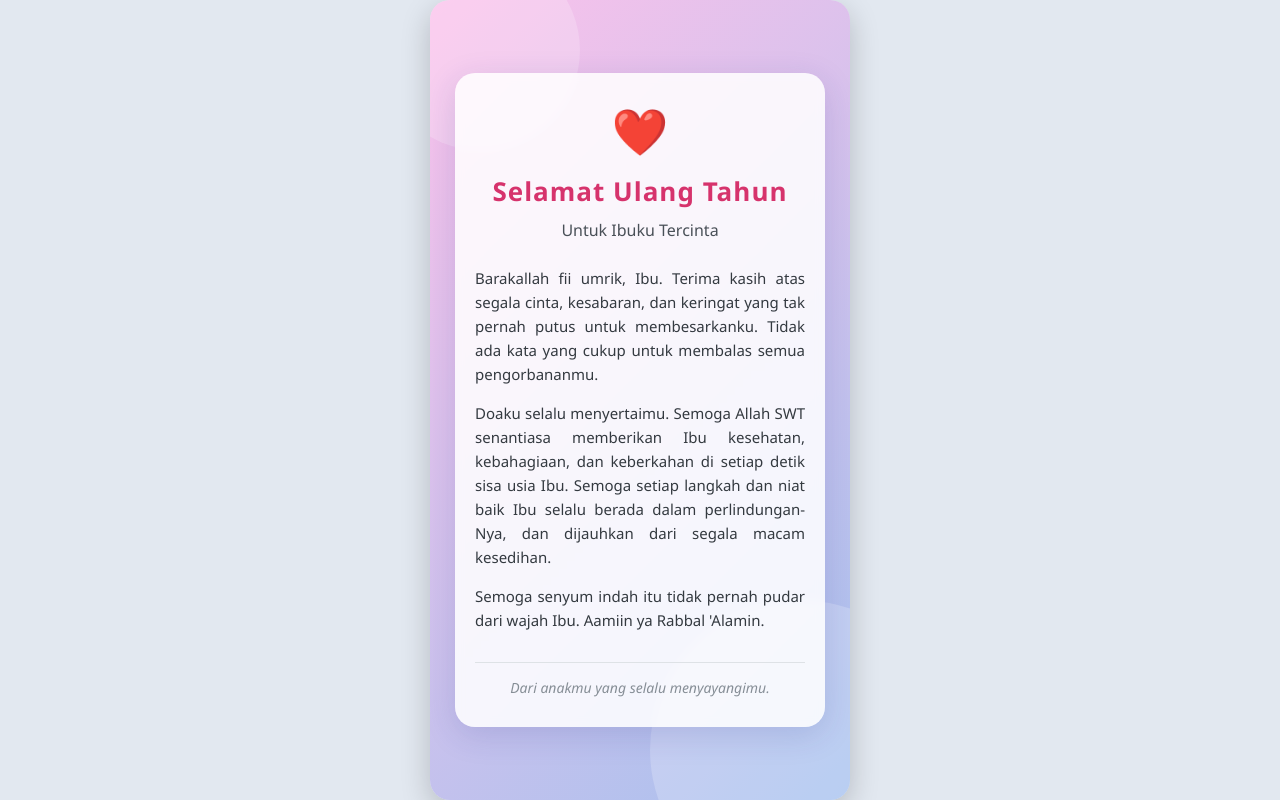
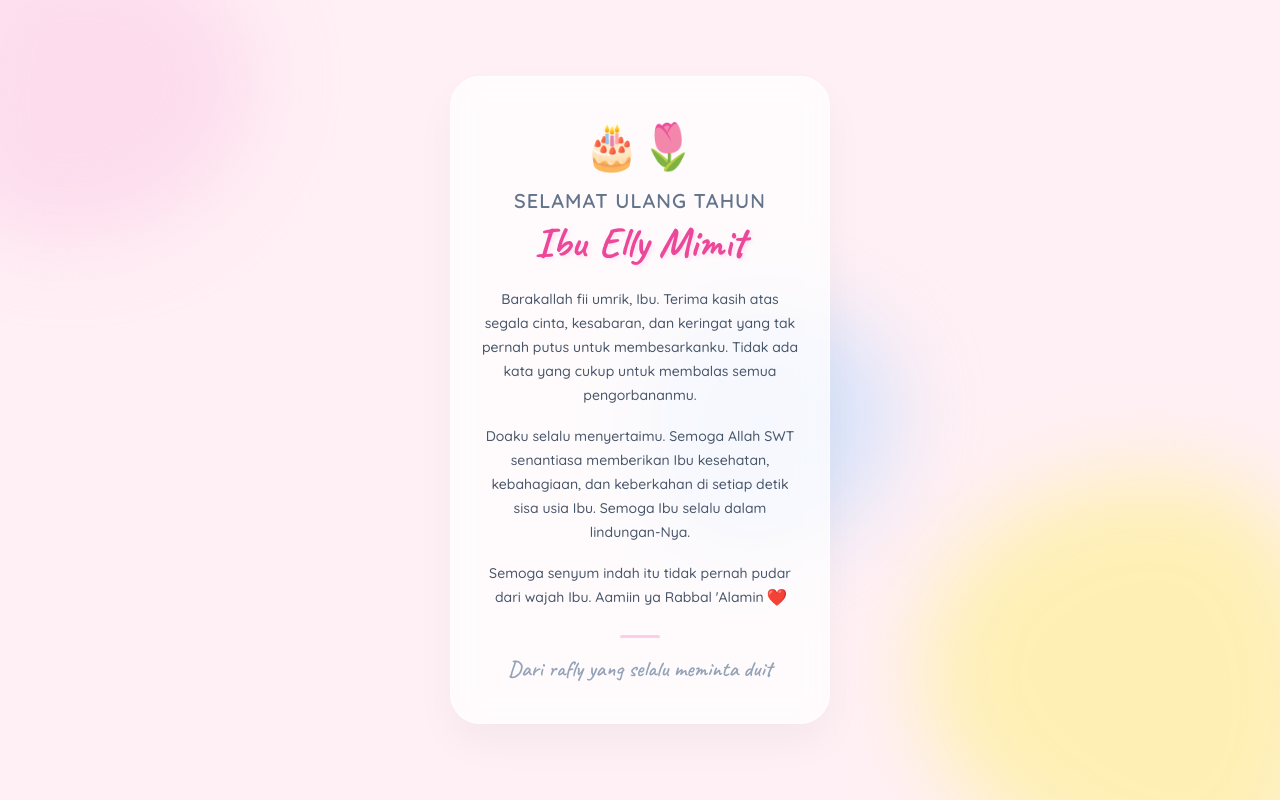
Before and after one commit to rwfly06/ucapan, a plain HTML site: page index.html in a window 1280 px wide. Drawn offline with Linux system fonts and the light colour scheme.

Commit message:
Menambahkan kode kartu ucapan ulang tahun

```diff
--- a/index.html
+++ b/index.html
@@ -3,7 +3,11 @@
 <head>
     <meta charset="UTF-8">
     <meta name="viewport" content="width=device-width, initial-scale=1.0">
-    <title>Selamat Ulang Tahun, Ibu!</title>
+    <title>Selamat Ulang Tahun, Ibu Elly Mimit!</title>
+
+    <!-- Import Google Fonts untuk gaya estetik -->
+    <link href="https://fonts.googleapis.com/css2?family=Caveat:wght@600;700&family=Quicksand:wght@400;500;600;700&display=swap" rel="stylesheet">
+
     <style>
         /* Reset & Basic Setup */
         * {
@@ -13,160 +17,201 @@
         }
 
         body {
-            /* Background gelap agar tampilan HP menonjol jika dibuka di PC */
-            background-color: #e2e8f0;
-            font-family: 'Segoe UI', Tahoma, Geneva, Verdana, sans-serif;
+            /* Warna dasar pastel */
+            background-color: #fdf2f8;
+            font-family: 'Quicksand', sans-serif;
             display: flex;
             justify-content: center;
             align-items: center;
             min-height: 100vh;
+            overflow-x: hidden;
+            position: relative;
         }
 
-        /* Kontainer Utama - Dibuat seukuran layar HP */
-        .mobile-card {
-            width: 100%;
-            max-width: 420px;
-            min-height: 100vh;
-            background: linear-gradient(135deg, #fbc2eb 0%, #a6c1ee 100%);
-            box-shadow: 0 10px 30px rgba(0, 0, 0, 0.2);
-            display: flex;
-            flex-direction: column;
-            justify-content: center;
-            align-items: center;
-            padding: 40px 25px;
-            text-align: center;
-            position: relative;
+        /* Latar Belakang Estetik (Animated Blobs) */
+        .bg-shapes {
+            position: fixed;
+            top: 0;
+            left: 0;
+            width: 100vw;
+            height: 100vh;
+            z-index: -1;
             overflow: hidden;
+            background: #fff0f5;
         }
 
-        @media (min-height: 800px) {
-            .mobile-card {
-                min-height: 800px;
-                border-radius: 20px;
-            }
+        .blob {
+            position: absolute;
+            filter: blur(40px);
+            opacity: 0.6;
+            animation: float 10s infinite ease-in-out alternate;
         }
 
-        /* Dekorasi Lingkaran Latar Belakang */
-        .circle-1, .circle-2 {
-            position: absolute;
-            border-radius: 50%;
-            background: rgba(255, 255, 255, 0.2);
-            z-index: 1;
-        }
-        .circle-1 {
-            width: 200px; height: 200px;
+        .blob-1 {
+            width: 300px; height: 300px;
+            background: #fbcfe8;
             top: -50px; left: -50px;
-        }
-        .circle-2 {
-            width: 300px; height: 300px;
-            bottom: -100px; right: -100px;
+            border-radius: 40% 60% 70% 30% / 40% 50% 60% 50%;
         }
 
-        /* Konten Kartu */
-        .content {
-            position: relative;
-            z-index: 2;
-            background: rgba(255, 255, 255, 0.85);
-            padding: 30px 20px;
-            border-radius: 20px;
-            box-shadow: 0 8px 32px rgba(31, 38, 135, 0.15);
-
-            /* Diperbaiki: Menambahkan dukungan -webkit- untuk browser Safari/iOS */
-            -webkit-backdrop-filter: blur(4px);
-            backdrop-filter: blur(4px);
-
-            animation: slideUpFade 1.2s ease-out;
+        .blob-2 {
+            width: 400px; height: 400px;
+            background: #fef08a;
+            bottom: -100px; right: -50px;
+            border-radius: 60% 40% 30% 70% / 50% 60% 40% 50%;
+            animation-delay: -5s;
         }
 
-        /* Tipografi */
-        h1 {
-            color: #d6336c;
-            font-size: 26px;
-            margin-bottom: 10px;
-            letter-spacing: 1px;
+        .blob-3 {
+            width: 250px; height: 250px;
+            background: #bfdbfe;
+            top: 40%; left: 50%;
+            transform: translate(-50%, -50%);
+            border-radius: 50% 50% 60% 40% / 40% 40% 60% 60%;
+            animation-delay: -2s;
         }
 
-        h2 {
-            color: #495057;
-            font-size: 16px;
-            font-weight: 500;
-            margin-bottom: 25px;
+        @keyframes float {
+            0% { transform: translateY(0) scale(1) rotate(0deg); }
+            100% { transform: translateY(-20px) scale(1.05) rotate(10deg); }
         }
 
-        .doa {
-            color: #343a40;
-            font-size: 15px;
-            line-height: 1.6;
-            margin-bottom: 15px;
-            text-align: justify;
+        /* Kontainer Utama - Card Minimalis */
+        .mobile-card {
+            width: 90%;
+            max-width: 380px;
+            background: rgba(255, 255, 255, 0.75);
+            -webkit-backdrop-filter: blur(15px);
+            backdrop-filter: blur(15px);
+            border: 1px solid rgba(255, 255, 255, 0.5);
+            border-radius: 30px;
+            box-shadow: 0 20px 40px rgba(0, 0, 0, 0.04);
+            padding: 40px 30px;
+            text-align: center;
+            animation: slideUpFade 1.2s cubic-bezier(0.25, 0.46, 0.45, 0.94) forwards;
+            opacity: 0;
+            transform: translateY(30px);
         }
 
-        .doa:last-of-type {
-            margin-bottom: 30px;
-        }
-
-        .footer {
-            font-style: italic;
-            color: #868e96;
-            font-size: 14px;
-            margin-top: 20px;
-            border-top: 1px solid #dee2e6;
-            padding-top: 15px;
-        }
-
-        /* Animasi */
         @keyframes slideUpFade {
-            0% {
-                opacity: 0;
-                transform: translateY(40px);
-            }
-            100% {
+            to {
                 opacity: 1;
                 transform: translateY(0);
             }
         }
 
-        /* Hiasan Hati Berdetak */
+        /* Ikon Kue & Bunga Lucu */
+        .cute-icon {
+            font-size: 45px;
+            margin-bottom: 15px;
+            animation: bounce 2s infinite;
+            display: inline-block;
+        }
+
+        @keyframes bounce {
+            0%, 20%, 50%, 80%, 100% { transform: translateY(0); }
+            40% { transform: translateY(-10px); }
+            60% { transform: translateY(-5px); }
+        }
+
+        /* Tipografi */
+        h1 {
+            color: #64748b;
+            font-size: 20px;
+            font-weight: 600;
+            letter-spacing: 1px;
+            text-transform: uppercase;
+            margin-bottom: 5px;
+        }
+
+        .name-highlight {
+            font-family: 'Caveat', cursive;
+            color: #ec4899;
+            font-size: 42px;
+            font-weight: 700;
+            line-height: 1.2;
+            margin-bottom: 20px;
+            text-shadow: 2px 2px 4px rgba(236, 72, 153, 0.15);
+        }
+
+        .doa {
+            color: #475569;
+            font-size: 14px;
+            line-height: 1.7;
+            margin-bottom: 18px;
+            text-align: center;
+            font-weight: 500;
+        }
+
+        .doa:last-of-type {
+            margin-bottom: 25px;
+        }
+
+        /* Hiasan Hati */
         .heart {
-            color: #ff4757;
-            font-size: 40px;
-            margin-bottom: 15px;
+            color: #fb7185;
             display: inline-block;
             animation: heartbeat 1.5s infinite;
         }
 
         @keyframes heartbeat {
             0%, 100% { transform: scale(1); }
-            50% { transform: scale(1.15); }
+            50% { transform: scale(1.2); }
+        }
+
+        .footer {
+            font-family: 'Caveat', cursive;
+            color: #94a3b8;
+            font-size: 22px;
+            margin-top: 25px;
+            padding-top: 20px;
+            position: relative;
+        }
+
+        /* Garis pembatas minimalis */
+        .footer::before {
+            content: '';
+            position: absolute;
+            top: 0;
+            left: 50%;
+            transform: translateX(-50%);
+            width: 40px;
+            height: 3px;
+            background: #fbcfe8;
+            border-radius: 5px;
         }
     </style>
 </head>
 <body>
 
+    <!-- Latar Belakang Blob -->
+    <div class="bg-shapes">
+        <div class="blob blob-1"></div>
+        <div class="blob blob-2"></div>
+        <div class="blob blob-3"></div>
+    </div>
+
+    <!-- Kartu Ucapan -->
     <div class="mobile-card">
-        <div class="circle-1"></div>
-        <div class="circle-2"></div>
+        <div class="cute-icon">🎂🌷</div>
 
-        <div class="content">
-            <div class="heart">❤️</div>
         <h1>Selamat Ulang Tahun</h1>
-            <h2>Untuk Ibuku Tercinta</h2>
+        <div class="name-highlight">Ibu Elly Mimit</div>
 
         <p class="doa">
             Barakallah fii umrik, Ibu. Terima kasih atas segala cinta, kesabaran, dan keringat yang tak pernah putus untuk membesarkanku. Tidak ada kata yang cukup untuk membalas semua pengorbananmu.
         </p>
 
         <p class="doa">
-                Doaku selalu menyertaimu. Semoga Allah SWT senantiasa memberikan Ibu kesehatan, kebahagiaan, dan keberkahan di setiap detik sisa usia Ibu. Semoga setiap langkah dan niat baik Ibu selalu berada dalam perlindungan-Nya, dan dijauhkan dari segala macam kesedihan.
+            Doaku selalu menyertaimu. Semoga Allah SWT senantiasa memberikan Ibu kesehatan, kebahagiaan, dan keberkahan di setiap detik sisa usia Ibu. Semoga Ibu selalu dalam lindungan-Nya.
         </p>
 
         <p class="doa">
-                Semoga senyum indah itu tidak pernah pudar dari wajah Ibu. Aamiin ya Rabbal 'Alamin.
+            Semoga senyum indah itu tidak pernah pudar dari wajah Ibu. Aamiin ya Rabbal 'Alamin <span class="heart">❤️</span>
         </p>
 
         <div class="footer">
-                Dari anakmu yang selalu menyayangimu.
-            </div>
+            Dari rafly yang selalu meminta duit
         </div>
     </div>
 
```
Also changed, not shown: 1 other file. Lines whose indentation alone changed are shown as unchanged.
